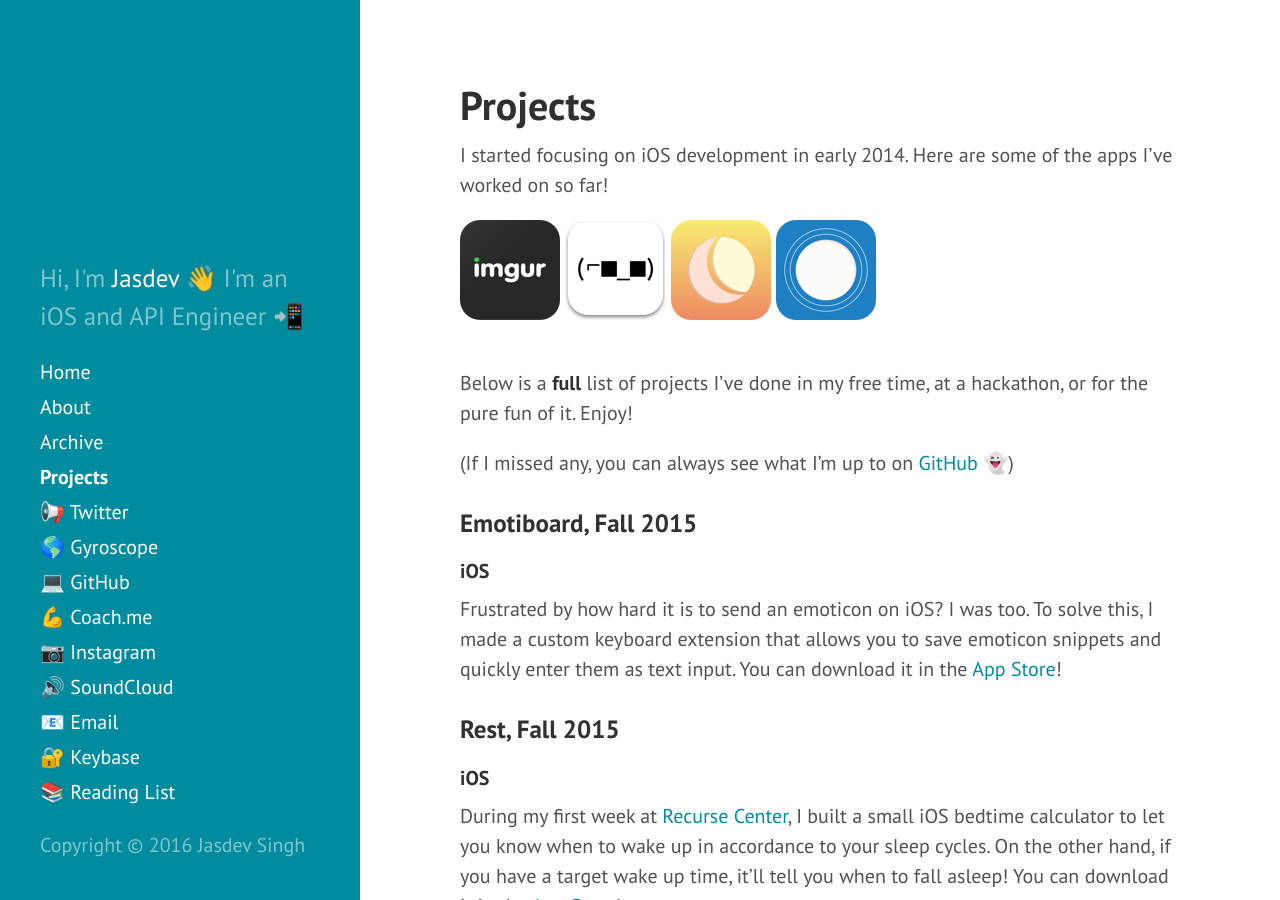
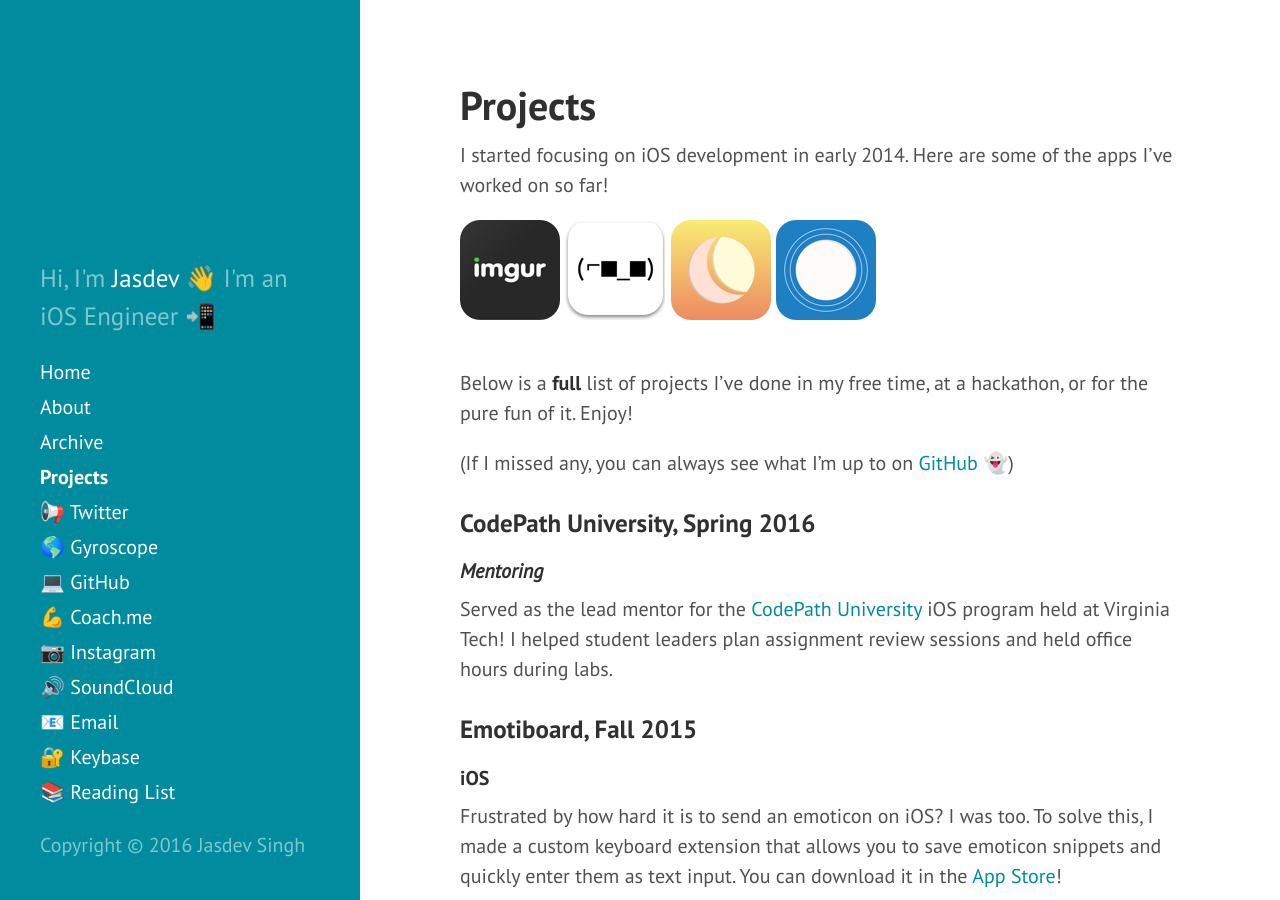
Before and after one commit to rvsrvs/jasdev.github.io, a Jekyll site: the page built from projects.md, in a window 1280 px wide and 900 px high. Built offline with Jekyll 4.4.1, drawn with Linux system fonts in a browser that asks for light colours; Markdown is read by kramdown in place of the engine named in the settings.

Commit message:
Minor updates

```diff
--- a/_config.yml
+++ b/_config.yml
@@ -16,7 +16,7 @@
 
 # Setup
 title:            '@jasdev'
-description:      'Hi, I''m <a href="https://twitter.com/jasdev" target="_blank">Jasdev</a> <span>👋</span> I''m an iOS and API Engineer <span>📲</span>'
+description:      'Hi, I''m <a href="https://twitter.com/jasdev" target="_blank">Jasdev</a> <span>👋</span> I''m an iOS Engineer <span>📲</span>'
 url:              http://jasdev.github.io
 baseurl:          /
 
@@ -26,7 +26,7 @@
 
 paginate:         3
 
-# User accounts
+# Links
 keybase:          https://keybase.io/jasdev
 github:           https://github.com/jasdev
 twitter:          https://twitter.com/jasdev
@@ -35,3 +35,4 @@
 soundcloud:       https://soundcloud.com/jasdev-singh
 coach:            https://www.coach.me/users/3140daf3d432d7f0065b
 email:            mailto:jasdevs@gmail.com
+reading:          https://docs.google.com/spreadsheets/d/1_MuAkdaBHq5ib_fEJk6JBA4POMFk0BfIx8jRmbLXEmA/edit?usp=sharing
--- a/_includes/sidebar.html
+++ b/_includes/sidebar.html
@@ -22,15 +22,15 @@
       {% endfor %}
 
 
-      <a class="sidebar-nav-item" href="{{ site.twitter ”}}" target="_blank">📢 Twitter</a>
-      <a class="sidebar-nav-item" href="{{ site.gyroscope ”}}" target="_blank">🌎 Gyroscope</a>
-      <a class="sidebar-nav-item" href="{{ site.github ”}}" target="_blank">💻 GitHub</a>
-      <a class="sidebar-nav-item" href="{{ site.coach ”}}" target="_blank">💪 Coach.me</a>
-      <a class="sidebar-nav-item" href="{{ site.instagram ”}}" target="_blank">📷 Instagram</a>
-      <a class="sidebar-nav-item" href="{{ site.soundcloud ”}}" target="_blank">🔊 SoundCloud</a>
-      <a class="sidebar-nav-item" href="{{ site.email ”}}" target="_blank">📧 Email</a>
-      <a class="sidebar-nav-item" href="{{ site.keybase ”}}" target="_blank">🔐 Keybase</a>
-      <a class="sidebar-nav-item" href="/reading-list/">📚 Reading List</a>
+      <a class="sidebar-nav-item" href="{{ site.twitter }}" target="_blank">📢 Twitter</a>
+      <a class="sidebar-nav-item" href="{{ site.gyroscope }}" target="_blank">🌎 Gyroscope</a>
+      <a class="sidebar-nav-item" href="{{ site.github }}" target="_blank">💻 GitHub</a>
+      <a class="sidebar-nav-item" href="{{ site.coach }}" target="_blank">💪 Coach.me</a>
+      <a class="sidebar-nav-item" href="{{ site.instagram }}" target="_blank">📷 Instagram</a>
+      <a class="sidebar-nav-item" href="{{ site.soundcloud }}" target="_blank">🔊 SoundCloud</a>
+      <a class="sidebar-nav-item" href="{{ site.email }}" target="_blank">📧 Email</a>
+      <a class="sidebar-nav-item" href="{{ site.keybase }}" target="_blank">🔐 Keybase</a>
+      <a class="sidebar-nav-item" href="{{ site.reading }}">📚 Reading List</a>
     </nav>
 
     <p>Copyright &copy; {{ site.time | date: '%Y' }} Jasdev Singh</p>
--- a/projects.md
+++ b/projects.md
@@ -14,6 +14,12 @@
 Below is a **full** list of projects I've done in my free time, at a hackathon, or for the pure fun of it. Enjoy!
 
 (If I missed any, you can always see what I'm up to on [GitHub](https://github.com/Jasdev) 👻)
+
+### CodePath University, Spring 2016
+
+#### *Mentoring*
+
+Served as the lead mentor for the [CodePath University](http://www.codepathuniversity.com) iOS program held at Virginia Tech! I helped student leaders plan assignment review sessions and held office hours during labs.
 
 ### Emotiboard, Fall 2015
 
```
Also changed, not shown: about.md (+3 -1 lines), reading-list.md (deleted, +0 -23 lines).
